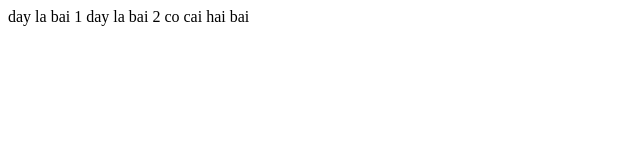
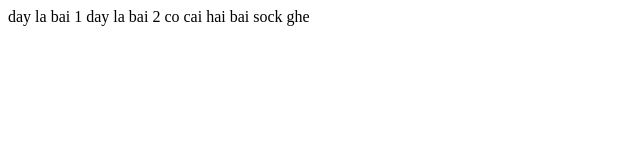
Before and after one commit to thanhduo92/sourtree, a plain HTML site: page index.html in a window 1280 px wide. Shown: the full height of the page, 0-640 px from the left. Drawn offline with Linux system fonts and the light colour scheme.

Commit message:
no message

```diff
--- a/index.html
+++ b/index.html
@@ -10,5 +10,7 @@
     day la bai 1
     day la bai 2
     co cai hai bai
+    sock ghe
+
 </body>
 </html>
```
